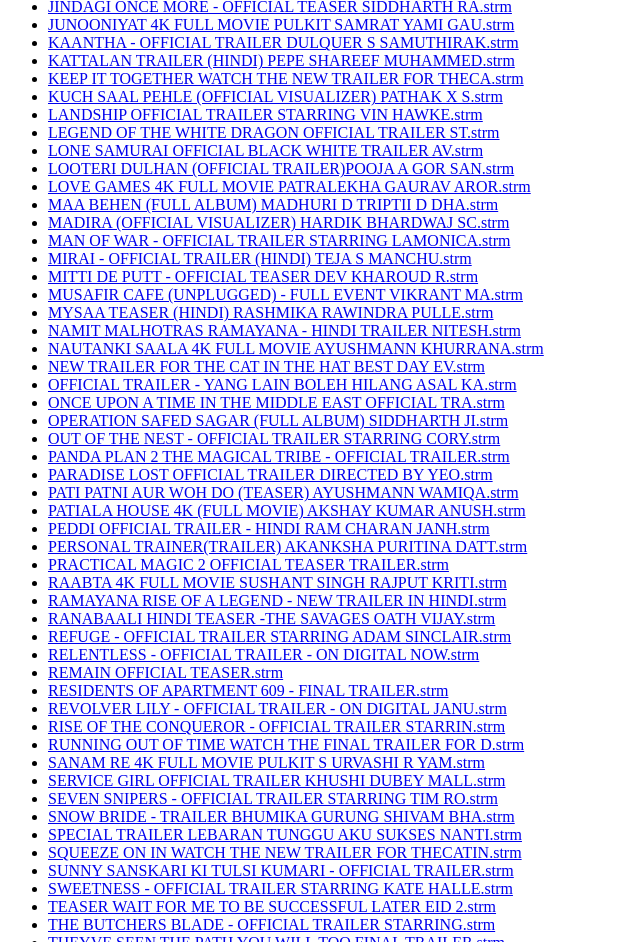
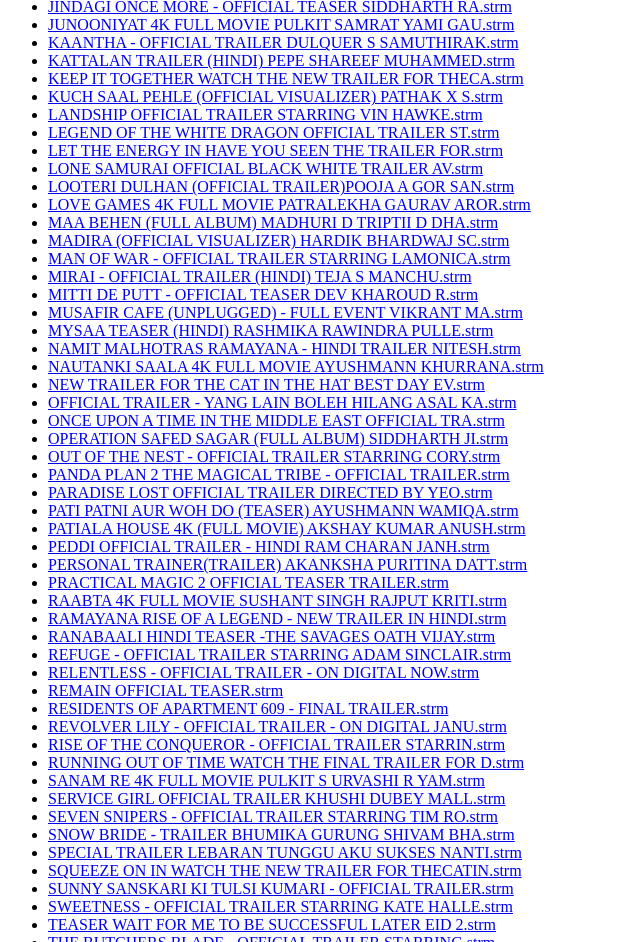
Before and after one commit to wahidwrh23-debug/Kodi-Trailers, a plain HTML site: page index.html in a window 1280 px wide. Shown: the part 974-1916 px from the top of the page, without its empty margins (0-640 px from the left). Drawn offline with Linux system fonts and the light colour scheme.

Commit message:
Robot: Updated trailer index for Kodi

```diff
--- a/index.html
+++ b/index.html
@@ -57,6 +57,7 @@
 <li><a href="PreShow_Trailers/KUCH SAAL PEHLE (OFFICIAL VISUALIZER)  PATHAK X S.strm">KUCH SAAL PEHLE (OFFICIAL VISUALIZER)  PATHAK X S.strm</a></li>
 <li><a href="PreShow_Trailers/LANDSHIP  OFFICIAL TRAILER  STARRING VIN HAWKE.strm">LANDSHIP  OFFICIAL TRAILER  STARRING VIN HAWKE.strm</a></li>
 <li><a href="PreShow_Trailers/LEGEND OF THE WHITE DRAGON  OFFICIAL TRAILER  ST.strm">LEGEND OF THE WHITE DRAGON  OFFICIAL TRAILER  ST.strm</a></li>
+<li><a href="PreShow_Trailers/LET THE ENERGY IN HAVE YOU SEEN THE TRAILER FOR.strm">LET THE ENERGY IN HAVE YOU SEEN THE TRAILER FOR.strm</a></li>
 <li><a href="PreShow_Trailers/LONE SAMURAI  OFFICIAL BLACK  WHITE TRAILER  AV.strm">LONE SAMURAI  OFFICIAL BLACK  WHITE TRAILER  AV.strm</a></li>
 <li><a href="PreShow_Trailers/LOOTERI DULHAN (OFFICIAL TRAILER)POOJA A GOR SAN.strm">LOOTERI DULHAN (OFFICIAL TRAILER)POOJA A GOR SAN.strm</a></li>
 <li><a href="PreShow_Trailers/LOVE GAMES 4K FULL MOVIE  PATRALEKHA GAURAV AROR.strm">LOVE GAMES 4K FULL MOVIE  PATRALEKHA GAURAV AROR.strm</a></li>
```
Also changed, not shown: history_ids.txt, history_tags.txt, 1 other file.
